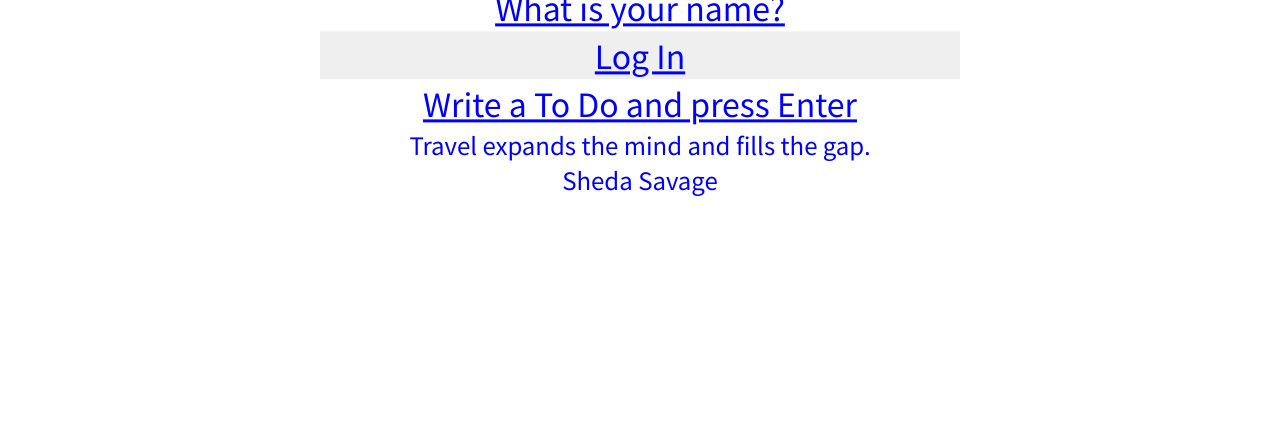
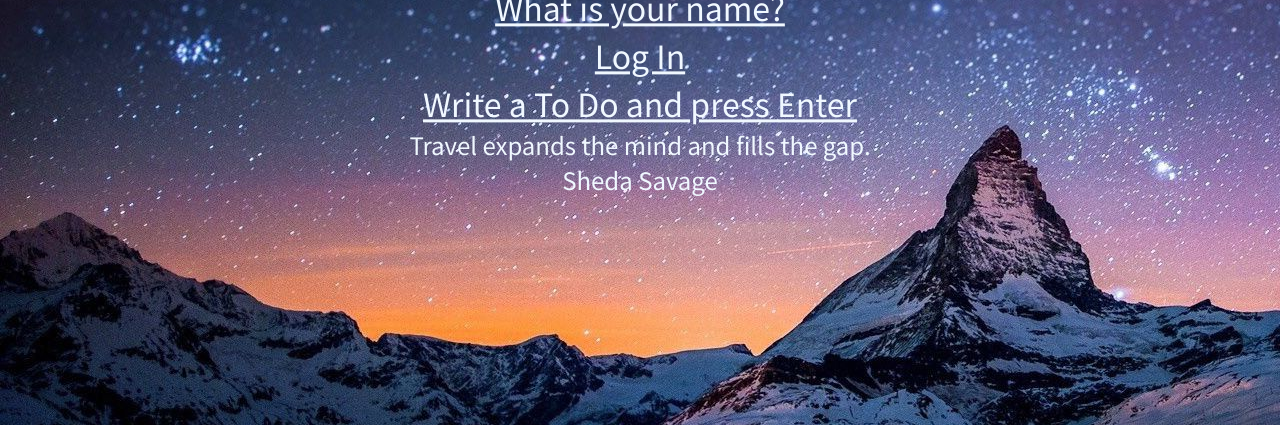
Before and after one commit to MinnieMinwoo/JS_Project, a plain HTML site: page index.html in a window 1280 px wide. Shown: the part 375-800 px from the top of the page. Drawn offline with Linux system fonts and the light colour scheme.

Commit message:
add wallpaper

```diff
--- a/css/style.css
+++ b/css/style.css
@@ -1,5 +1,5 @@
 * {
-    color: blue;
+    color: aliceblue;
     font-family: 'Noto Sans KR', sans-serif;
 }
 
@@ -33,6 +33,7 @@
 input{
     border: 0px;
     width: 40rem;
+    background-color: transparent;
     text-align: center;
     text-decoration: underline;
     font-size: 2rem;
@@ -43,5 +44,5 @@ input:focus {
 }
 
 input::placeholder {
-    color: blue;
+    color: aliceblue;
 }
--- a/js/background.js
+++ b/js/background.js
@@ -3,4 +3,5 @@ const chosenImage = images[Math.floor(Math.random() * images.length)];
 const bgImage = document.createElement("img");
 
 bgImage.src = `img/${chosenImage}`;
+document.body.style.backgroundImage = `url(${bgImage.src})`;
 //document.body.appendChild(bgImage);
```
